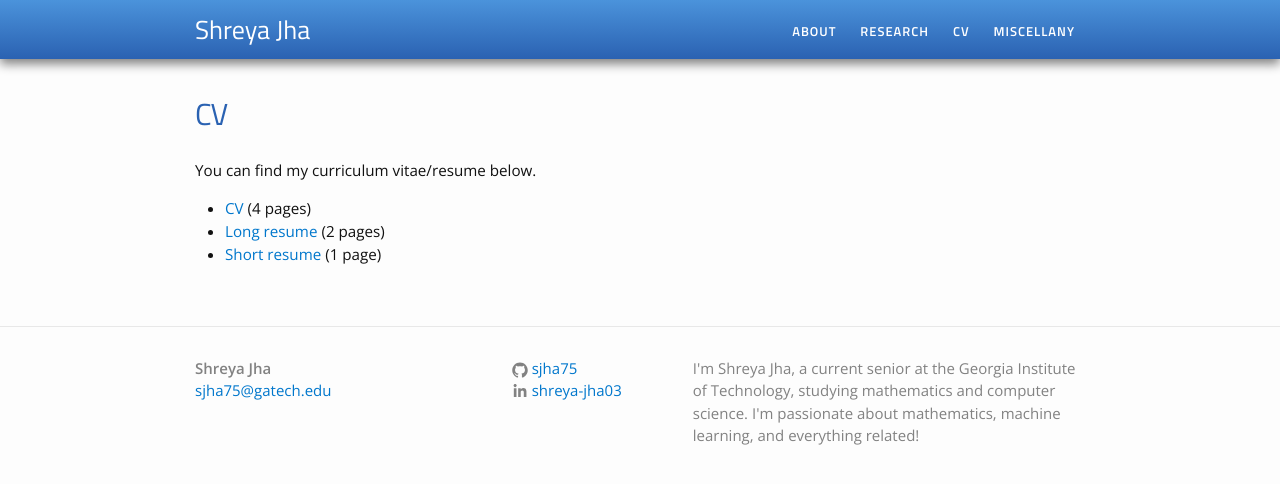
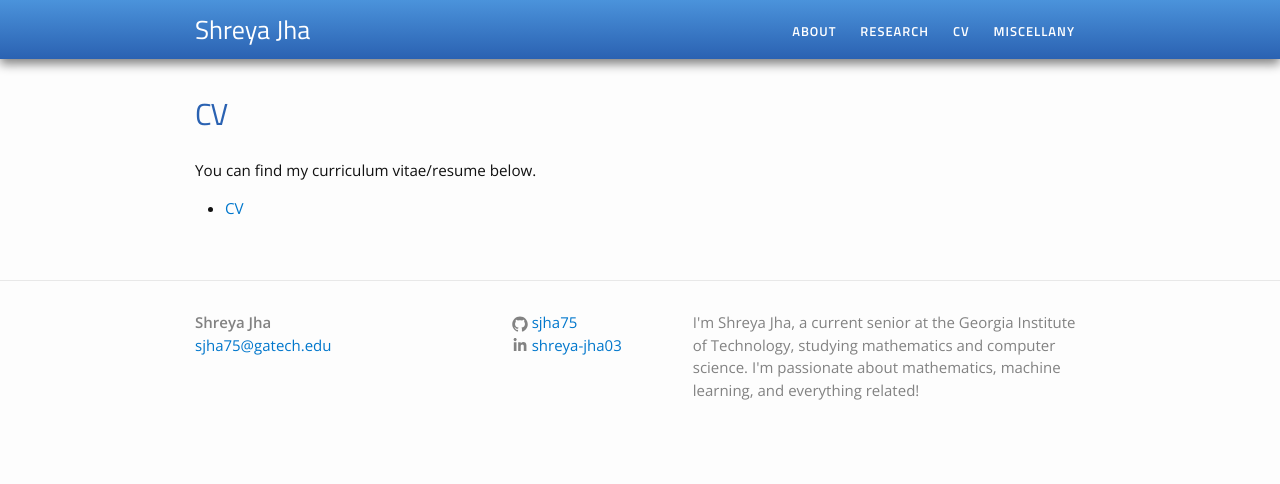
Before and after one commit to sjha75/sjha75.github.io, a Jekyll site: the page built from cv.md, in a window 1280 px wide. Shown: the top 484 px of the page. Built offline with Jekyll 4.4.1, drawn with Linux system fonts in a browser that asks for light colours.

Commit message:
trying to fix this

```diff
--- a/cv.md
+++ b/cv.md
@@ -6,7 +6,5 @@ permalink: /cv/
 
 You can find my curriculum vitae/resume below.
 <ul>
-	<li><a href="long_cv.pdf">CV</a> (4 pages)</li>
-	<li><a href="two_page.pdf">Long resume</a> (2 pages)</li>
-	<li><a href="short_cv.pdf">Short resume</a> (1 page)</li>
+	<li><a href="final_cv.pdf">CV</a></li>
 </ul>
```
Also changed, not shown: about.md (+1 -1 lines), 1 other file.
